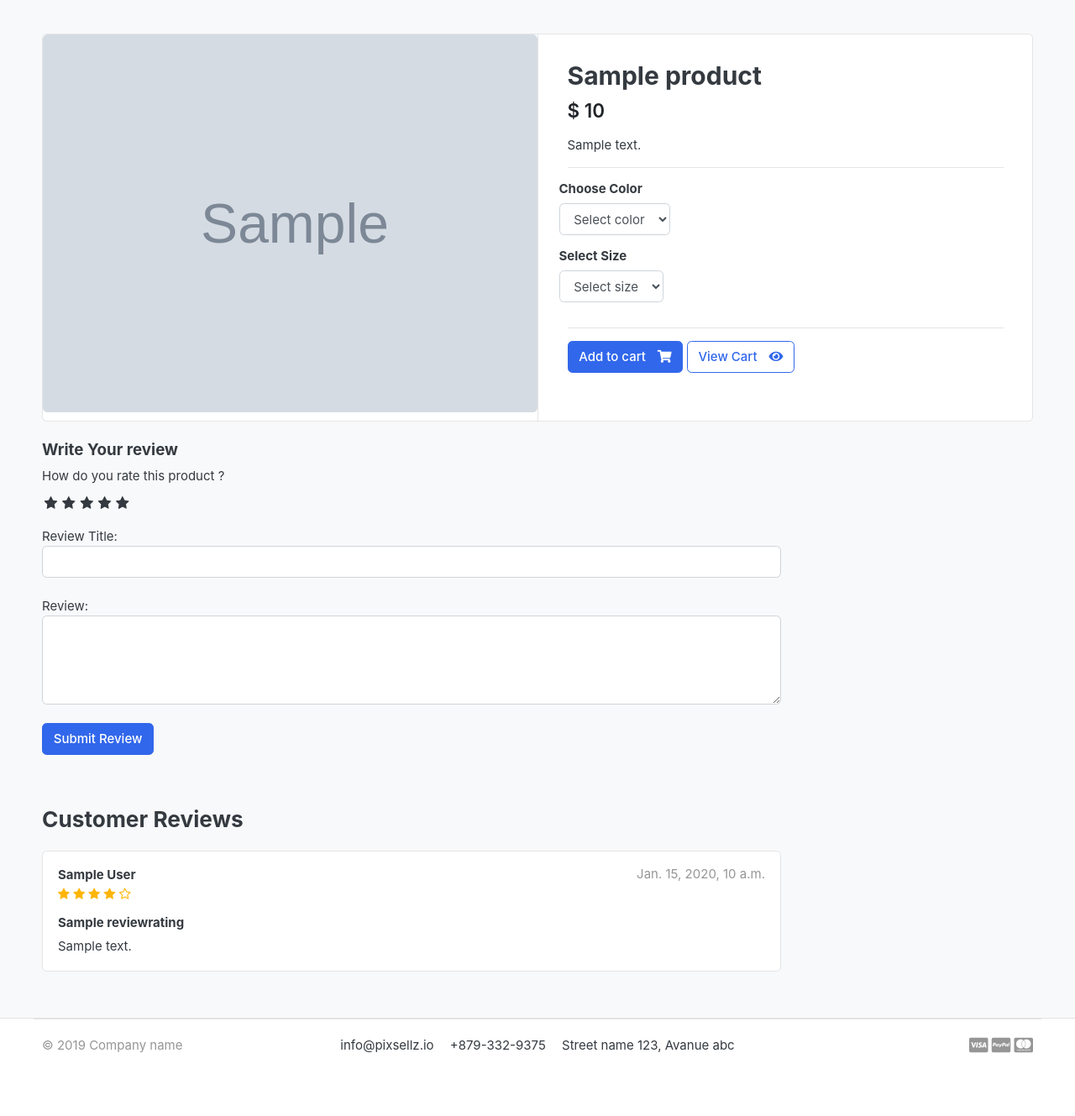
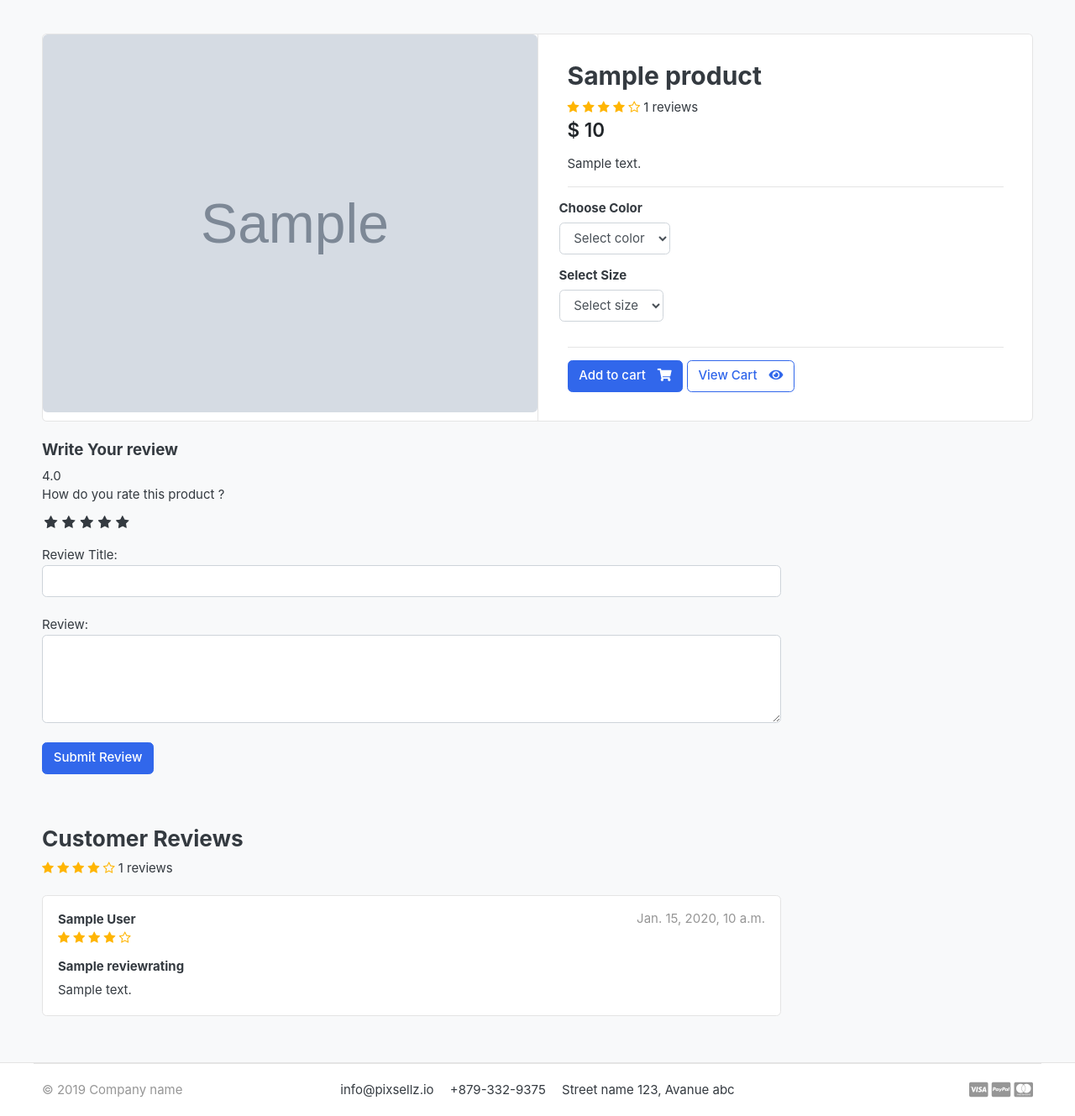
Before and after one commit to Nazar-Pichak/e-commerce-django, a Django app: a page that uses templates/store/product_detail.html in a window 1280 px wide. Shown: the part 118-1447 px from the top of the page at 84% size. Before the commit the page ends 1372 px from the top, so only its background shows below. Run offline with Django 3.2, Linux system fonts and the light colour scheme; a user stored in the database is signed in; tables that the repository leaves empty hold one stand-in row (values such as "Sample post"); grey boxes marked "Sample" are stand-in pictures; some libraries are stand-ins or nearby versions; some web fonts are replaced.

Commit message:
finished work with rating functions

```diff
--- a/store/models.py
+++ b/store/models.py
@@ -2,6 +2,8 @@ from django.db import models
 from category.models import Category
 from django.urls import reverse
 from accounts.models import Account
+from django.db.models import Avg, Count
+
 
 # Create your models here.
 
@@ -22,6 +24,20 @@ class Product(models.Model):
 
     def __str__(self) -> str:
         return self.product_name
+
+    def averageReview(self):
+        reviews = ReviewRating.objects.filter(product=self, status=True).aggregate(average=Avg('rating'))
+        avg = 0
+        if reviews['average'] is not None:
+            avg = float(reviews['average'])
+        return avg
+
+    def countReview(self):
+        reviews = ReviewRating.objects.filter(product=self, status=True).aggregate(count=Count('id'))
+        count = 0
+        if reviews['count'] is not None:
+           count = int(reviews['count'])
+        return count
 
 class VariationManager(models.Manager):
     def colors(self):
--- a/store/views.py
+++ b/store/views.py
@@ -53,10 +53,15 @@ def product_detail(request, category_slug, product_slug):
     except Exception as e:
         raise e
 
-    try:
-        orderproduct = OrderProduct.objects.filter(user=request.user, product_id=single_product.id).exists()
-    except OrderProduct.DoesNotExist:
-         orderproduct = None
+    if request.user.is_authenticated:
+
+        try:
+            orderproduct = OrderProduct.objects.filter(user=request.user, product_id=single_product.id).exists()
+        except OrderProduct.DoesNotExist:
+             orderproduct = None
+
+    else:
+        orderproduct = None
 
     reviews = ReviewRating.objects.filter(product_id=single_product.id, status=True)
 
--- a/templates/store/product_detail.html
+++ b/templates/store/product_detail.html
@@ -22,6 +22,14 @@
 
             <article class="content-body">
               <h2 class="title">{{ single_product.product_name }}</h2>
+              <div class="rating-star">
+                <span><i class="fa fa-star{% if single_product.averageReview < 0.5 %}-o{% elif single_product.averageReview >= 0.5 and single_product.averageReview < 1 %}-half-o{% endif %} " aria-hidden="true"></i></span>
+                <span><i class="fa fa-star{% if single_product.averageReview < 1.5 %}-o{% elif single_product.averageReview >= 1.5 and single_product.averageReview < 2 %}-half-o{% endif %} " aria-hidden="true"></i></span>
+                <span><i class="fa fa-star{% if single_product.averageReview < 2.5 %}-o{% elif single_product.averageReview >= 2.5 and single_product.averageReview < 3 %}-half-o{% endif %} " aria-hidden="true"></i></span>
+                <span><i class="fa fa-star{% if single_product.averageReview < 3.5 %}-o{% elif single_product.averageReview >= 3.5 and single_product.averageReview < 4 %}-half-o{% endif %} " aria-hidden="true"></i></span>
+                <span><i class="fa fa-star{% if single_product.averageReview < 4.5 %}-o{% elif single_product.averageReview >= 4.5 and single_product.averageReview < 5 %}-half-o{% endif %} " aria-hidden="true"></i></span>
+                <span>{{single_product.countReview}} reviews</span>
+              </div>
 
               <div class="mb-3">
                 <var class="price h4">$ {{ single_product.price }}</var>
@@ -79,6 +87,7 @@
           <form action="{% url "submit_review" single_product.id %}" method="POST" >
             {% csrf_token %}
             <h5>Write Your review</h5>
+            {{single_product.averageReview}}
             <div>
               <label for="">How do you rate this product ?</label>
               <br>
@@ -118,6 +127,14 @@
           <br>
           <header class="section-heading">
             <h3>Customer Reviews</h3>
+            <div class="rating-star">
+              <span><i class="fa fa-star{% if single_product.averageReview < 0.5 %}-o{% elif single_product.averageReview >= 0.5 and single_product.averageReview < 1 %}-half-o{% endif %} " aria-hidden="true"></i></span>
+              <span><i class="fa fa-star{% if single_product.averageReview < 1.5 %}-o{% elif single_product.averageReview >= 1.5 and single_product.averageReview < 2 %}-half-o{% endif %} " aria-hidden="true"></i></span>
+              <span><i class="fa fa-star{% if single_product.averageReview < 2.5 %}-o{% elif single_product.averageReview >= 2.5 and single_product.averageReview < 3 %}-half-o{% endif %} " aria-hidden="true"></i></span>
+              <span><i class="fa fa-star{% if single_product.averageReview < 3.5 %}-o{% elif single_product.averageReview >= 3.5 and single_product.averageReview < 4 %}-half-o{% endif %} " aria-hidden="true"></i></span>
+              <span><i class="fa fa-star{% if single_product.averageReview < 4.5 %}-o{% elif single_product.averageReview >= 4.5 and single_product.averageReview < 5 %}-half-o{% endif %} " aria-hidden="true"></i></span>
+              <span>{{single_product.countReview}} reviews</span>
+            </div>
           </header>
 
           {% for review in reviews %}
```
